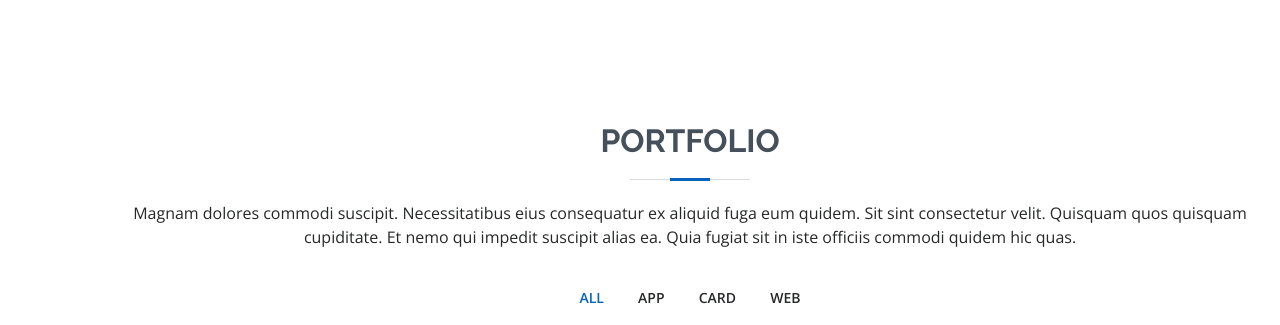
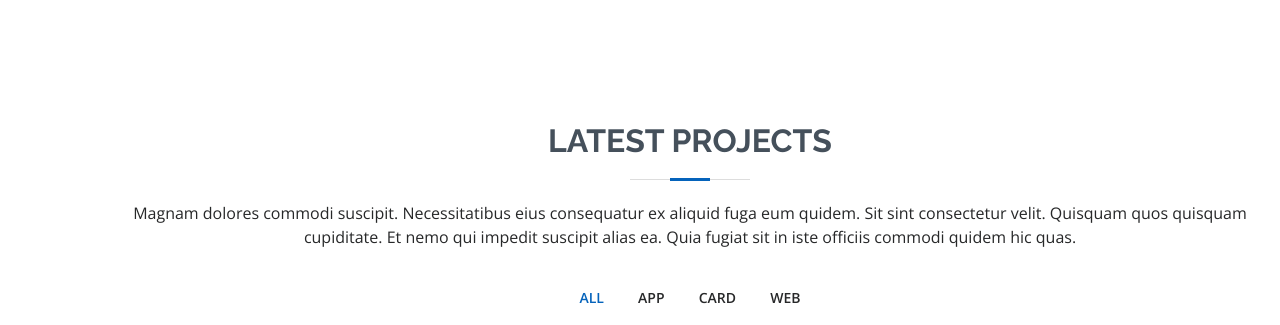
Before and after one commit to sovanshit/sovanshit.github.io, a plain HTML site: page index.html in a window 1280 px wide. Shown: the part 3140-3465 px from the top of the page. Drawn offline with nearby package versions, Linux system fonts and the light colour scheme.

Commit message:
Update index.html

```diff
--- a/index.html
+++ b/index.html
@@ -411,7 +411,7 @@
       <div class="container" data-aos="fade-up">
 
         <div class="section-title">
-          <h2>Portfolio</h2>
+          <h2>Latest Projects</h2>
           <p>Magnam dolores commodi suscipit. Necessitatibus eius consequatur ex aliquid fuga eum quidem. Sit sint consectetur velit. Quisquam quos quisquam cupiditate. Et nemo qui impedit suscipit alias ea. Quia fugiat sit in iste officiis commodi quidem hic quas.</p>
         </div>
 
```
